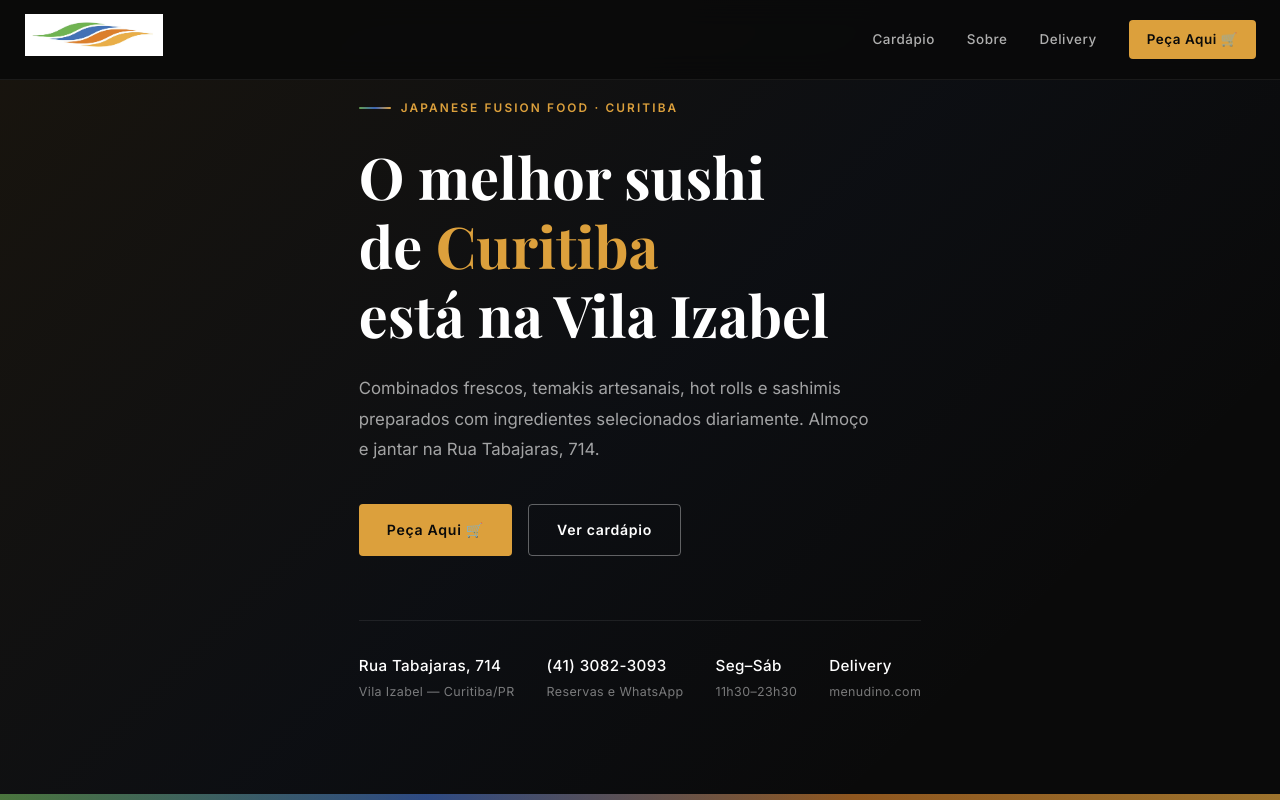
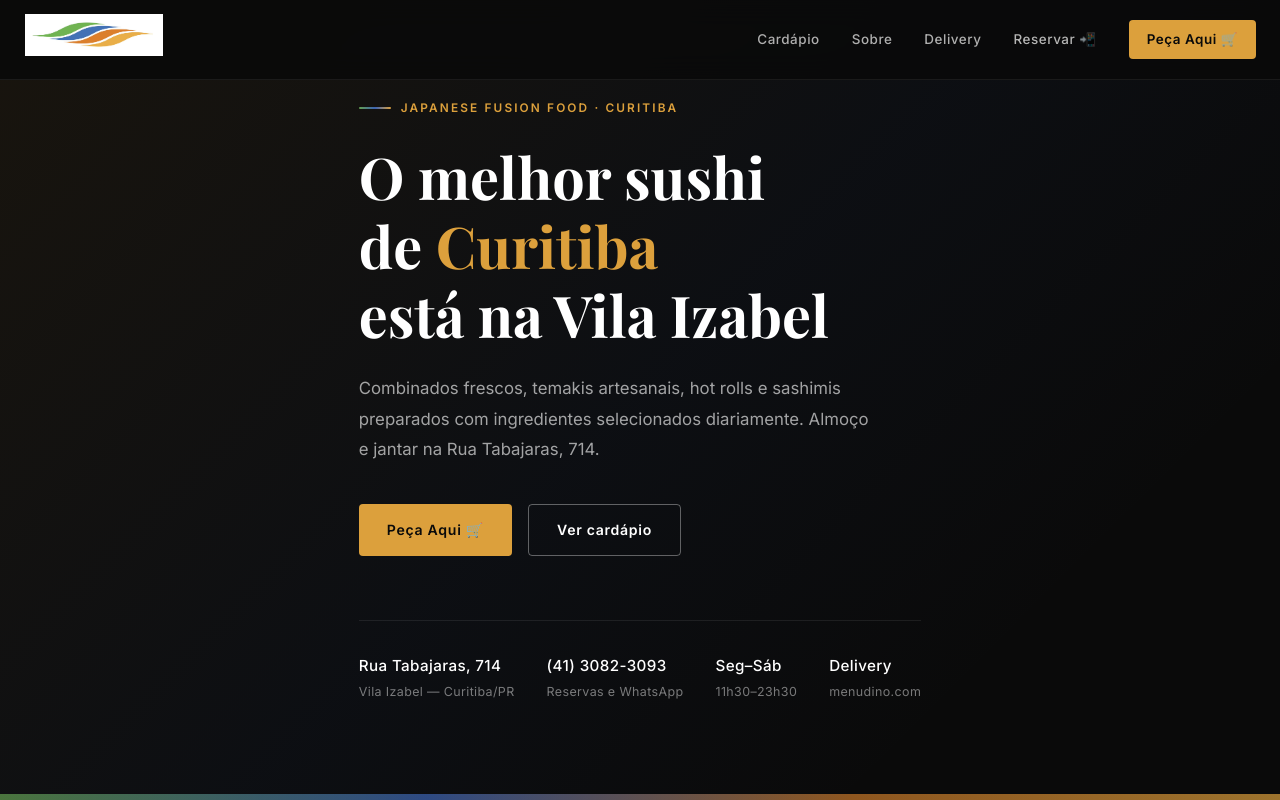
Before and after one commit to imaginumsushi/imaginum-sushi, a Next.js app: page / in a window 1280 px wide. Shown: the top 800 px of the page. Built offline with nearby package versions, Linux system fonts and the light colour scheme.

Commit message:
Add: botão Reservar WhatsApp no nav

```diff
--- a/components/Nav.tsx
+++ b/components/Nav.tsx
@@ -11,6 +11,7 @@ export default function Nav() {
         <Link href="/cardapio">Cardápio</Link>
         <Link href="/sobre">Sobre</Link>
         <Link href="/delivery">Delivery</Link>
+        <a href="https://wa.me/554130823093" target="_blank" rel="noopener noreferrer" style={{fontSize:"0.84rem",fontWeight:500,color:"rgba(255,255,255,0.7)",letterSpacing:"0.04em",transition:"color 0.2s"}} onMouseOver={e=>(e.currentTarget.style.color="var(--green)")} onMouseOut={e=>(e.currentTarget.style.color="rgba(255,255,255,0.7)")}>Reservar 📲</a>
         <a href="https://imaginumsushi.menudino.com/" target="_blank" rel="noopener noreferrer" className="nav-cta">Peça Aqui 🛒</a>
       </div>
     </nav>
```
